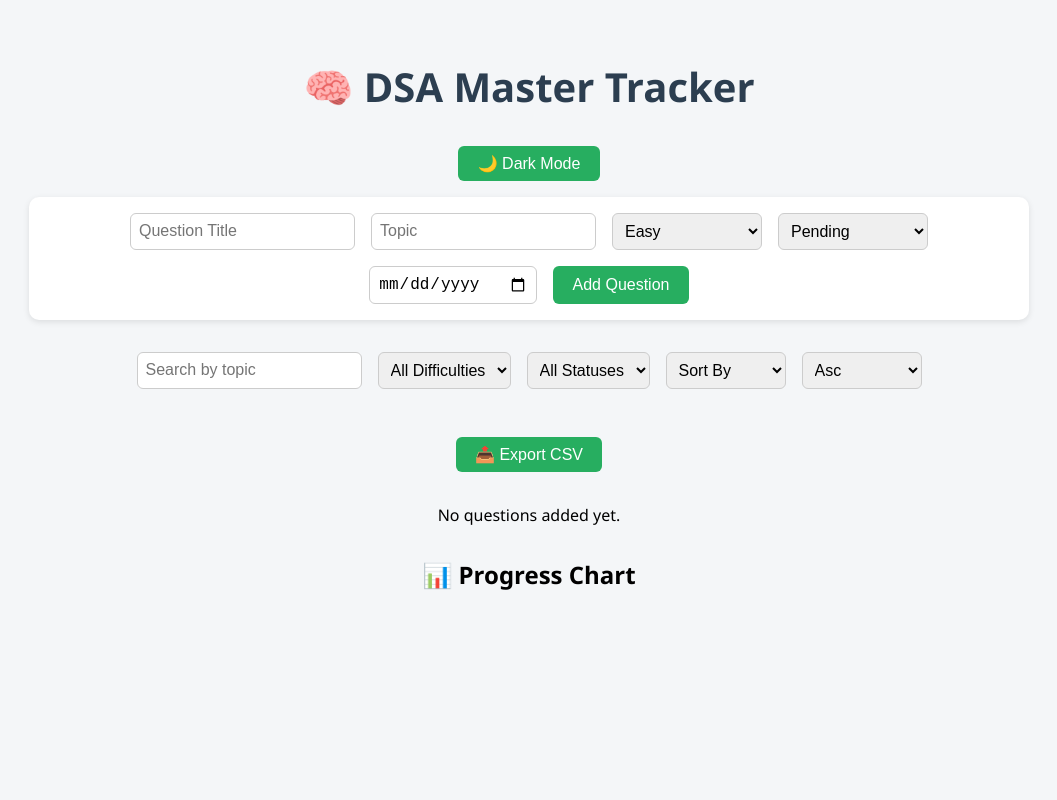
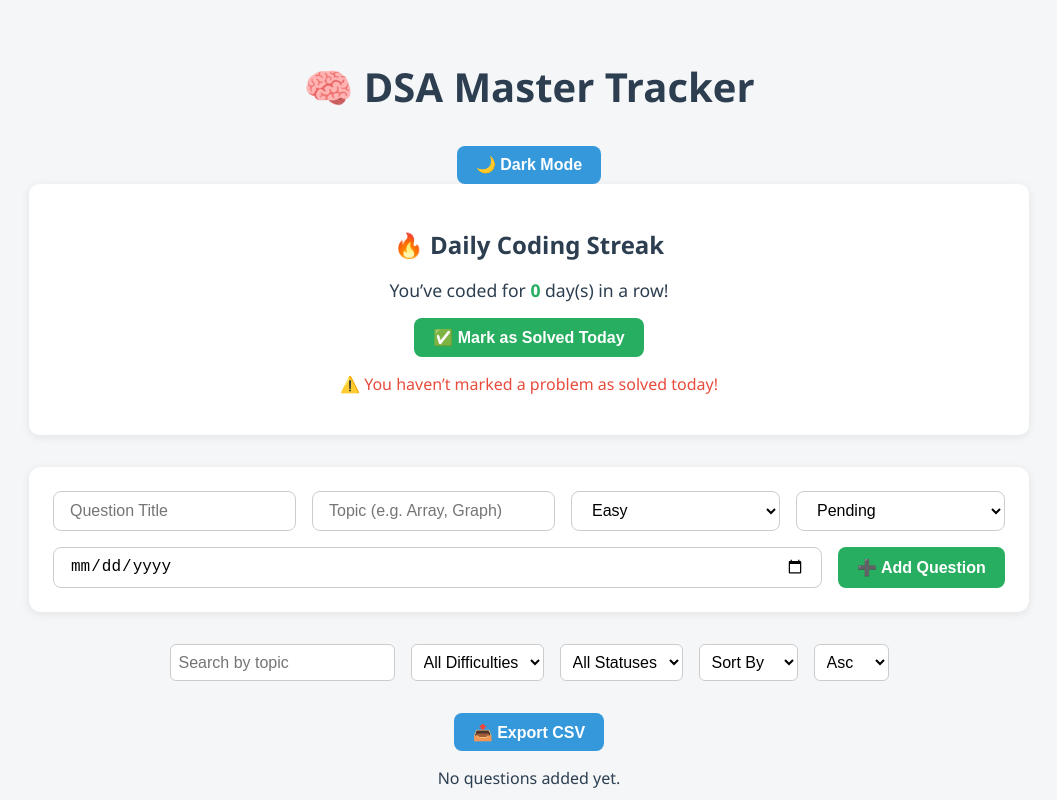
Before and after one commit to Pratik-shedge07/dsa-tracker, a React (Create React App) app: page / in a window 1280 px wide. Shown: the top 800 px of the page, without its empty margins (111-1168 px from the left). Built offline with nearby package versions, Linux system fonts and the light colour scheme.

Commit message:
ui changes

```diff
--- a/src/App.css
+++ b/src/App.css
@@ -2,6 +2,8 @@ body {
   margin: 0;
   font-family: 'Segoe UI', Tahoma, Geneva, Verdana, sans-serif;
   background-color: #f4f6f8;
+  color: #2c3e50;
+  transition: background-color 0.3s ease, color 0.3s ease;
 }
 
 .App {
@@ -14,45 +16,125 @@ body {
 .heading {
   font-size: 2.5rem;
   font-weight: 700;
-  color: #2c3e50;
   margin-bottom: 2rem;
 }
 
-form {
-  background-color: #ffffff;
-  padding: 1rem;
-  border-radius: 10px;
+/* 🟢 Form Styling */
+.question-form {
+  background-color: var(--card-bg, #fff);
+  padding: 1.5rem;
   margin-bottom: 2rem;
-  box-shadow: 0 2px 6px rgba(0, 0, 0, 0.1);
+  border-radius: 12px;
+  box-shadow: 0 2px 10px rgba(0, 0, 0, 0.08);
   display: flex;
   flex-wrap: wrap;
   gap: 1rem;
   justify-content: center;
+  transition: all 0.3s ease;
 }
 
-input, select {
-  padding: 0.5rem;
+.question-form input,
+.question-form select {
+  padding: 0.6rem 1rem;
   font-size: 1rem;
-  border: 1px solid #ccc;
-  border-radius: 6px;
-  min-width: 150px;
+  border-radius: 8px;
+  border: 1px solid var(--input-border, #ccc);
+  background-color: var(--input-bg, #fff);
+  color: var(--text, #000);
+  flex: 1 1 180px;
+  transition: border 0.3s ease, background 0.3s ease;
 }
 
-button {
+.question-form input:focus,
+.question-form select:focus {
+  outline: none;
+  border-color: #27ae60;
+}
+
+.question-form button {
+  background-color: #27ae60;
+  color: white;
+  padding: 0.6rem 1.2rem;
+  font-weight: 600;
+  font-size: 1rem;
+  border: none;
+  border-radius: 8px;
+  cursor: pointer;
+  transition: background-color 0.3s ease, transform 0.2s ease;
+}
+
+.question-form button:hover {
+  background-color: #1e8449;
+  transform: scale(1.03);
+}
+
+/* 🔥 Daily Streak */
+.streak-box {
+  background-color: #ffffff;
+  padding: 1.5rem;
+  margin-bottom: 2rem;
+  border-radius: 10px;
+  box-shadow: 0 2px 10px rgba(0, 0, 0, 0.08);
+  text-align: center;
+  transition: all 0.3s ease;
+}
+
+.streak-title {
+  font-size: 1.5rem;
+  font-weight: 600;
+  margin-bottom: 0.5rem;
+}
+
+.streak-count {
+  font-size: 1.1rem;
+  margin-bottom: 1rem;
+}
+
+.streak-number {
+  font-weight: bold;
+  color: #27ae60;
+}
+
+.streak-button {
   padding: 0.5rem 1.2rem;
   background-color: #27ae60;
   color: white;
-  font-size: 1rem;
+  font-weight: 600;
   border: none;
   border-radius: 6px;
   cursor: pointer;
   transition: background-color 0.2s ease-in-out;
 }
 
-button:hover {
+.streak-button:hover {
   background-color: #1e8449;
 }
 
+.streak-warning {
+  margin-top: 1rem;
+  color: #e74c3c;
+  font-weight: 500;
+}
+
+/* 📊 Filters */
+.filters {
+  display: flex;
+  flex-wrap: wrap;
+  gap: 1rem;
+  justify-content: center;
+  margin-bottom: 2rem;
+}
+
+.filters input,
+.filters select {
+  padding: 0.5rem;
+  font-size: 1rem;
+  border-radius: 6px;
+  border: 1px solid #ccc;
+  background-color: #fff;
+}
+
+/* 📋 Table */
 table {
   width: 100%;
   border-collapse: collapse;
@@ -74,21 +156,6 @@ th {
   font-weight: 600;
 }
 
-.filters {
-  display: flex;
-  flex-wrap: wrap;
-  gap: 1rem;
-  justify-content: center;
-  margin-bottom: 2rem;
-}
-
-.filters input, .filters select {
-  padding: 0.5rem;
-  font-size: 1rem;
-  border-radius: 6px;
-  border: 1px solid #ccc;
-}
-
 td button {
   background-color: #e74c3c;
 }
@@ -96,9 +163,8 @@ td button {
 td button:hover {
   background-color: #c0392b;
 }
-.filters select {
-  min-width: 120px;
-}
+
+/* 🌙 Dark Mode */
 body.dark {
   background-color: #121212;
   color: #e0e0e0;
@@ -116,6 +182,14 @@ body.dark button {
   border: 1px solid #444;
 }
 
+body.dark .question-form {
+  background-color: #1e1e1e;
+}
+
+body.dark .streak-box {
+  background-color: #1e1e1e;
+}
+
 body.dark table {
   background-color: #1e1e1e;
   color: #fff;
@@ -128,3 +202,56 @@ body.dark th {
 body.dark td button {
   background-color: #c0392b;
 }
+/* 🌟 General Button Styling */
+button {
+  padding: 0.6rem 1.2rem;
+  font-size: 1rem;
+  font-weight: 600;
+  border-radius: 8px;
+  cursor: pointer;
+  transition: background-color 0.2s ease, transform 0.2s ease;
+  border: none;
+}
+
+/* ✅ Primary Action Button (e.g. Add Question, Mark Solved) */
+button.primary {
+  background-color: #27ae60;
+  color: #fff;
+}
+
+button.primary:hover {
+  background-color: #1e8449;
+  transform: scale(1.02);
+}
+
+/* ⚠️ Danger Button (e.g. Delete) */
+button.danger {
+  background-color: #e74c3c;
+  color: #fff;
+}
+
+button.danger:hover {
+  background-color: #c0392b;
+  transform: scale(1.02);
+}
+
+/* 🌙 Dark Mode Button Fixes */
+body.dark button.primary {
+  background-color: #2ecc71;
+  color: #fff;
+}
+
+body.dark button.danger {
+  background-color: #e74c3c;
+  color: #fff;
+}
+
+/* Optional: Export/Mode Toggle Button */
+button.utility {
+  background-color: #3498db;
+  color: white;
+}
+
+button.utility:hover {
+  background-color: #2c80b4;
+}
--- a/src/App.js
+++ b/src/App.js
@@ -16,18 +16,41 @@ function App() {
     localStorage.getItem('dark-mode') === 'true'
   );
 
-  // Load from localStorage
+  // 🔥 Daily Streak State
+  const [streak, setStreak] = useState(0);
+  const [lastSolvedDate, setLastSolvedDate] = useState('');
+
+  // Load data on mount
   useEffect(() => {
     const stored = JSON.parse(localStorage.getItem('dsa-questions')) || [];
     setQuestions(stored);
+
+    const savedStreak = parseInt(localStorage.getItem('codingStreak')) || 0;
+    const savedDate = localStorage.getItem('lastSolvedDate') || '';
+    const today = new Date().toDateString();
+
+    if (savedDate) {
+      const yesterday = new Date();
+      yesterday.setDate(yesterday.getDate() - 1);
+
+      if (new Date(savedDate).toDateString() === today) {
+        setStreak(savedStreak);
+        setLastSolvedDate(savedDate);
+      } else if (new Date(savedDate).toDateString() === yesterday.toDateString()) {
+        setStreak(savedStreak);
+        setLastSolvedDate(savedDate);
+      } else {
+        setStreak(0);
+        localStorage.setItem('codingStreak', '0');
+        localStorage.setItem('lastSolvedDate', '');
+      }
+    }
   }, []);
 
-  // Save questions to localStorage
   useEffect(() => {
     localStorage.setItem('dsa-questions', JSON.stringify(questions));
   }, [questions]);
 
-  // Handle dark mode effect
   useEffect(() => {
     localStorage.setItem('dark-mode', darkMode);
     document.body.className = darkMode ? 'dark' : '';
@@ -42,7 +65,21 @@ function App() {
     setQuestions(updated);
   };
 
-  // Sort questions
+  const markSolvedToday = () => {
+    const today = new Date().toDateString();
+    const lastDate = localStorage.getItem('lastSolvedDate');
+
+    if (lastDate !== today) {
+      const updatedStreak = streak + 1;
+      setStreak(updatedStreak);
+      setLastSolvedDate(today);
+      localStorage.setItem('codingStreak', updatedStreak.toString());
+      localStorage.setItem('lastSolvedDate', today);
+    } else {
+      alert('✅ You already marked today as solved!');
+    }
+  };
+
   const sortedQuestions = [...questions].sort((a, b) => {
     if (!sortKey) return 0;
 
@@ -62,7 +99,6 @@ function App() {
     return 0;
   });
 
-  // Filter and search
   const filteredQuestions = sortedQuestions.filter((q) => {
     return (
       (filterDifficulty === 'All' || q.difficulty === filterDifficulty) &&
@@ -75,13 +111,27 @@ function App() {
     <div className="App">
       <h1 className="heading">🧠 DSA Master Tracker</h1>
 
-      {/* 🌙 Dark Mode Toggle */}
-      <button
-        onClick={() => setDarkMode(!darkMode)}
-        style={{ marginBottom: '1rem' }}
-      >
-        {darkMode ? '☀️ Light Mode' : '🌙 Dark Mode'}
-      </button>
+      <button className="utility" onClick={() => setDarkMode(!darkMode)}>
+  {darkMode ? '☀️ Light Mode' : '🌙 Dark Mode'}
+</button>
+
+
+      {/* 🔥 Daily Coding Streak Section */}
+      <div className="streak-box">
+        <h2 className="streak-title">🔥 Daily Coding Streak</h2>
+        <p className="streak-count">
+          You’ve coded for <span className="streak-number">{streak}</span> day(s) in a row!
+        </p>
+        <button className="primary" onClick={markSolvedToday}>
+  ✅ Mark as Solved Today
+</button>
+
+        {lastSolvedDate !== new Date().toDateString() && (
+          <p className="streak-warning">
+            ⚠️ You haven’t marked a problem as solved today!
+          </p>
+        )}
+      </div>
 
       <TrackerForm onAdd={handleAdd} />
 
@@ -92,48 +142,33 @@ function App() {
           value={search}
           onChange={(e) => setSearch(e.target.value)}
         />
-
-        <select
-          value={filterDifficulty}
-          onChange={(e) => setFilterDifficulty(e.target.value)}
-        >
+        <select value={filterDifficulty} onChange={(e) => setFilterDifficulty(e.target.value)}>
           <option value="All">All Difficulties</option>
           <option value="Easy">Easy</option>
           <option value="Medium">Medium</option>
           <option value="Hard">Hard</option>
         </select>
-
-        <select
-          value={filterStatus}
-          onChange={(e) => setFilterStatus(e.target.value)}
-        >
+        <select value={filterStatus} onChange={(e) => setFilterStatus(e.target.value)}>
           <option value="All">All Statuses</option>
           <option value="Pending">Pending</option>
           <option value="Solved">Solved</option>
         </select>
-
         <select value={sortKey} onChange={(e) => setSortKey(e.target.value)}>
           <option value="">Sort By</option>
           <option value="title">Title</option>
           <option value="difficulty">Difficulty</option>
           <option value="date">Date</option>
         </select>
-
-        <select
-          value={sortOrder}
-          onChange={(e) => setSortOrder(e.target.value)}
-        >
+        <select value={sortOrder} onChange={(e) => setSortOrder(e.target.value)}>
           <option value="asc">Asc</option>
           <option value="desc">Desc</option>
         </select>
       </div>
 
-      <button
-        onClick={() => exportToCSV(filteredQuestions)}
-        style={{ margin: '1rem' }}
-      >
-        📤 Export CSV
-      </button>
+      <button className="utility" onClick={() => exportToCSV(filteredQuestions)}>
+  📤 Export CSV
+</button>
+
 
       <QuestionList questions={filteredQuestions} onDelete={handleDelete} />
       <ProgressChart questions={questions} />
--- a/src/components/QuestionList.jsx
+++ b/src/components/QuestionList.jsx
@@ -24,7 +24,8 @@ const QuestionList = ({ questions, onDelete }) => {
             <td>{q.status}</td>
             <td>{q.date}</td>
             <td>
-              <button onClick={() => onDelete(index)}>❌ Delete</button>
+              <button className="danger" onClick={() => onDelete(index)}>🗑️ Delete</button>
+
             </td>
           </tr>
         ))}
--- a/src/components/TrackerForm.jsx
+++ b/src/components/TrackerForm.jsx
@@ -1,47 +1,54 @@
 import React, { useState } from 'react';
 
-const TrackerForm = ({ onAdd }) => {
-  const [formData, setFormData] = useState({
-    title: '',
-    topic: '',
-    difficulty: 'Easy',
-    status: 'Pending',
-    date: ''
-  });
-
-  const handleChange = (e) => {
-    setFormData({ ...formData, [e.target.name]: e.target.value });
-  };
+function TrackerForm({ onAdd }) {
+  const [title, setTitle] = useState('');
+  const [topic, setTopic] = useState('');
+  const [difficulty, setDifficulty] = useState('Easy');
+  const [status, setStatus] = useState('Pending');
+  const [date, setDate] = useState('');
 
   const handleSubmit = (e) => {
     e.preventDefault();
-    onAdd(formData);
-    setFormData({
-      title: '',
-      topic: '',
-      difficulty: 'Easy',
-      status: 'Pending',
-      date: ''
-    });
+    if (!title || !topic || !date) return alert('Please fill all fields!');
+    onAdd({ title, topic, difficulty, status, date });
+    setTitle('');
+    setTopic('');
+    setDifficulty('Easy');
+    setStatus('Pending');
+    setDate('');
   };
 
   return (
-    <form onSubmit={handleSubmit}>
-      <input name="title" value={formData.title} onChange={handleChange} placeholder="Question Title" required />
-      <input name="topic" value={formData.topic} onChange={handleChange} placeholder="Topic" required />
-      <select name="difficulty" value={formData.difficulty} onChange={handleChange}>
-        <option>Easy</option>
-        <option>Medium</option>
-        <option>Hard</option>
+    <form className="question-form" onSubmit={handleSubmit}>
+      <input
+        type="text"
+        placeholder="Question Title"
+        value={title}
+        onChange={(e) => setTitle(e.target.value)}
+      />
+      <input
+        type="text"
+        placeholder="Topic (e.g. Array, Graph)"
+        value={topic}
+        onChange={(e) => setTopic(e.target.value)}
+      />
+      <select value={difficulty} onChange={(e) => setDifficulty(e.target.value)}>
+        <option value="Easy">Easy</option>
+        <option value="Medium">Medium</option>
+        <option value="Hard">Hard</option>
       </select>
-      <select name="status" value={formData.status} onChange={handleChange}>
-        <option>Pending</option>
-        <option>Solved</option>
+      <select value={status} onChange={(e) => setStatus(e.target.value)}>
+        <option value="Pending">Pending</option>
+        <option value="Solved">Solved</option>
       </select>
-      <input type="date" name="date" value={formData.date} onChange={handleChange} required />
-      <button type="submit">Add Question</button>
+      <input
+        type="date"
+        value={date}
+        onChange={(e) => setDate(e.target.value)}
+      />
+      <button type="submit" className="primary">➕ Add Question</button>
     </form>
   );
-};
+}
 
 export default TrackerForm;
```
